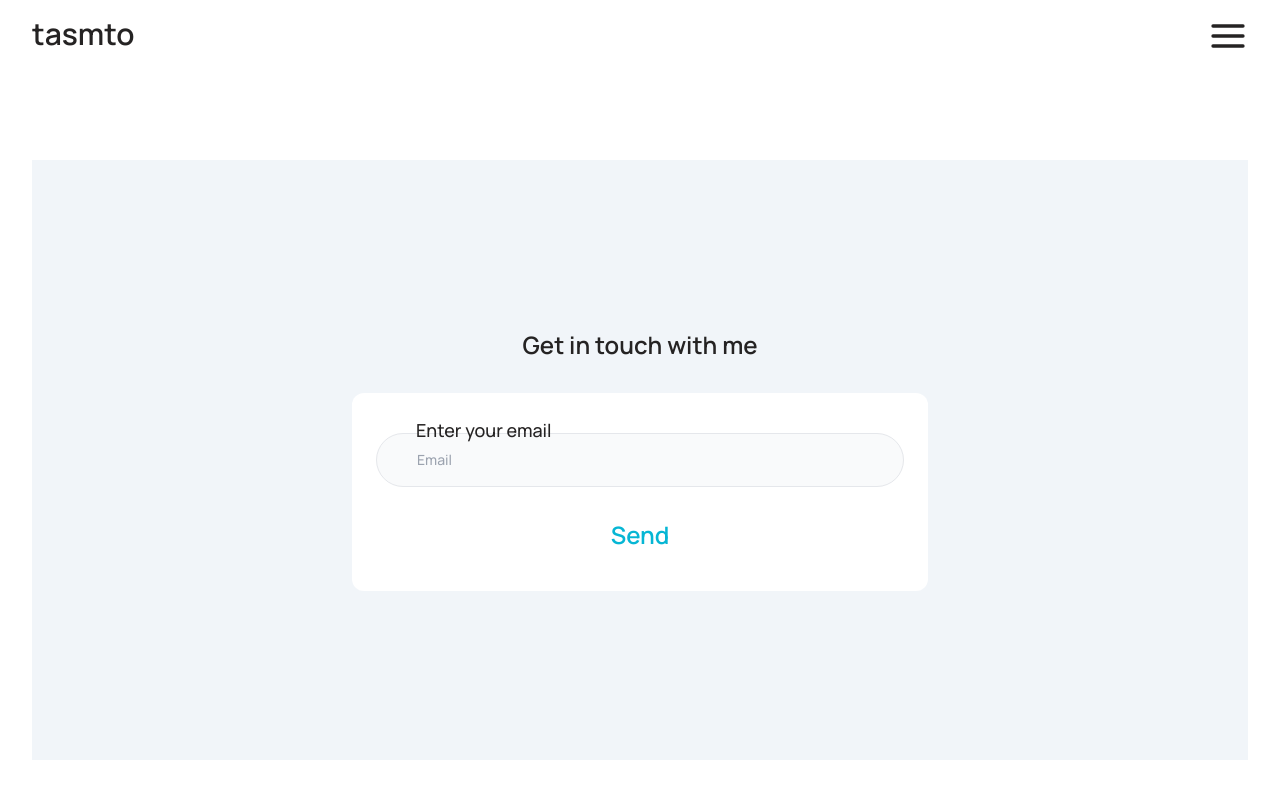
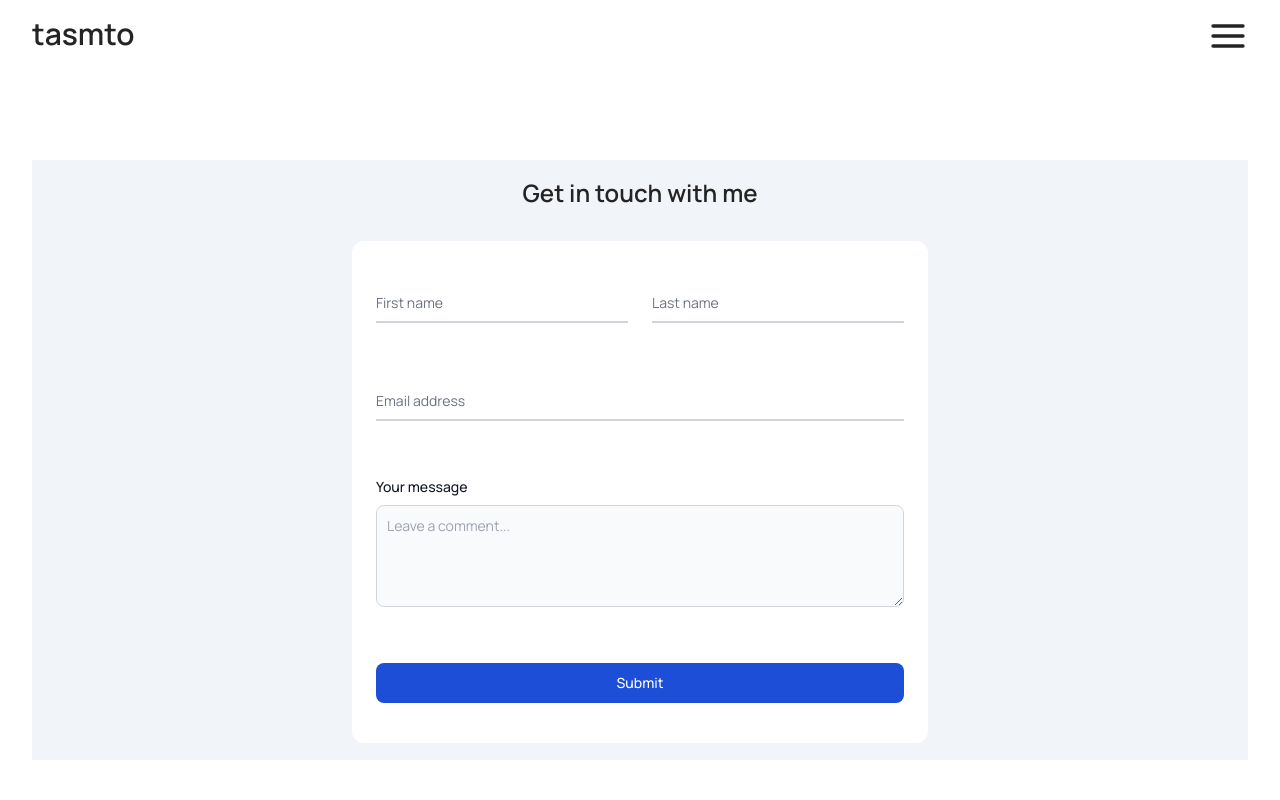
Before and after one commit to tasmto/portfolio, a React (Vite) app: page /get-in-touch in a window 1280 px wide. Shown: the top 800 px of the page. Built offline with nearby package versions, Linux system fonts and the light colour scheme.

Commit message:
Working on form page

```diff
--- a/src/components/portfolio/PortfolioContent.tsx
+++ b/src/components/portfolio/PortfolioContent.tsx
@@ -24,12 +24,13 @@ const PortfolioContent: React.FC<Props> = ({ content }) => {
     <section className='flex flex-col gap-12'>
       {Array.isArray(content.image) && (
         <div className='grid grid-cols-2 gap-4'>
-          {content.image.map((image) => (
+          {content.image.map((image, index) => (
             <div
               className=' col-span-2 overflow-hidden  h-[80vh] max-h-[300px] rounded-2xl  lg:col-span-1'
               style={{
                 background: image?.background || '#f5f5f5',
               }}
+              key={index}
             >
               <PortfolioPieceCard
                 image={image.url}
--- a/src/features/navbar/Navbar.tsx
+++ b/src/features/navbar/Navbar.tsx
@@ -17,7 +17,7 @@ const Navbar = ({ sticky = true }) => {
   const links = [
     { name: 'Portfolio', to: '/portfolio', id: 2 },
     { name: 'My CV', to: '/resume', id: 3 },
-    { name: 'Contact', to: '/contact', id: 4 },
+    { name: 'Get in touch', to: '/get-in-touch', id: 4 },
   ];
 
   const itemVariants = {
--- /dev/null
+++ b/src/features/scrollToTop/ScrollToTop.ts
@@ -0,0 +1,12 @@
+import { useEffect } from 'react';
+import { useLocation } from 'react-router-dom';
+
+export default function ScrollToTop() {
+  const { pathname } = useLocation();
+
+  useEffect(() => {
+    window.scrollTo(0, 0);
+  }, [pathname]);
+
+  return null;
+}
--- /dev/null
+++ b/src/features/transitions/Transitions.ts
@@ -0,0 +1,5 @@
+export const pageOpacityShift = {
+  initial: { opacity: 0 },
+  animate: { opacity: 1 },
+  exit: { opacity: 0 },
+};
--- a/src/pages/Contact.tsx
+++ b/src/pages/Contact.tsx
@@ -1,11 +1,18 @@
 import React from 'react';
+import { motion } from 'framer-motion';
+import { pageOpacityShift } from '../features/transitions/Transitions';
 
 const Contact = () => {
   const handleSubmit = (e: React.FormEvent) => {
     e.preventDefault();
   };
   return (
-    <div className=' mx-4 sm:mx-8 2xl:mx-auto max-w-screen-2xl flex flex-col gap-[6rem]'>
+    <motion.div
+      initial={pageOpacityShift.initial}
+      animate={pageOpacityShift.animate}
+      exit={pageOpacityShift.exit}
+      className=' mx-4 sm:mx-8 2xl:mx-auto max-w-screen-2xl flex flex-col gap-[6rem]'
+    >
       <section className='flex flex-col gap-8 justify-center items-center py-10 min-h-[75vh] max-h-[500px] bg-slate-100 '>
         <h1 className='text-2xl font-semibold'>Get in touch with me</h1>
 
@@ -13,25 +20,80 @@ const Contact = () => {
           onSubmit={handleSubmit}
           className='max-w-xl  w-full rounded-xl bg-white grid gap-8 p-6 py-10'
         >
-          <label className='text-lg font-medium  relative cursor-pointer'>
-            <span className='absolute z-10 bottom-[80%] left-10 '>
-              Enter your email
-            </span>
+          <div className='grid xl:grid-cols-2 xl:gap-6'>
+            <div className='relative z-0 w-full mb-6 group'>
+              <input
+                type='text'
+                name='floating_first_name'
+                id='floating_first_name'
+                className='block py-2.5 px-0 w-full text-sm text-gray-900 bg-transparent border-0 border-b-2 border-gray-300 appearance-none dark:text-white dark:border-gray-600 dark:focus:border-blue-500 focus:outline-none focus:ring-0 focus:border-blue-600 peer'
+                placeholder=' '
+                required
+              />
+              <label
+                htmlFor='floating_first_name'
+                className='peer-focus:font-medium absolute text-sm text-gray-500 dark:text-gray-400 duration-300 transform -translate-y-6 scale-75 top-3 -z-10 origin-[0] peer-focus:left-0 peer-focus:text-blue-600 peer-focus:dark:text-blue-500 peer-placeholder-shown:scale-100 peer-placeholder-shown:translate-y-0 peer-focus:scale-75 peer-focus:-translate-y-6'
+              >
+                First name
+              </label>
+            </div>
+            <div className='relative z-0 w-full mb-6 group'>
+              <input
+                type='text'
+                name='floating_last_name'
+                id='floating_last_name'
+                className='block py-2.5 px-0 w-full text-sm text-gray-900 bg-transparent border-0 border-b-2 border-gray-300 appearance-none dark:text-white dark:border-gray-600 dark:focus:border-blue-500 focus:outline-none focus:ring-0 focus:border-blue-600 peer'
+                placeholder=' '
+                required
+              />
+              <label
+                htmlFor='floating_last_name'
+                className='peer-focus:font-medium absolute text-sm text-gray-500 dark:text-gray-400 duration-300 transform -translate-y-6 scale-75 top-3 -z-10 origin-[0] peer-focus:left-0 peer-focus:text-blue-600 peer-focus:dark:text-blue-500 peer-placeholder-shown:scale-100 peer-placeholder-shown:translate-y-0 peer-focus:scale-75 peer-focus:-translate-y-6'
+              >
+                Last name
+              </label>
+            </div>
+          </div>
+          <div className='relative z-0 w-full mb-6 group'>
             <input
-              className='w-full px-10 py-4 text-sm bg-gray-50 focus:outline-none border border-gray-200 rounded-full
-              focus:border-cyan-900 focus:mt-4 transition-all'
-              type='text'
-              placeholder='Email'
-              id=''
+              type='email'
+              name='floating_email'
+              className='block py-2.5 px-0 w-full text-sm text-gray-900 bg-transparent border-0 border-b-2 border-gray-300 appearance-none dark:text-white dark:border-gray-600 dark:focus:border-blue-500 focus:outline-none focus:ring-0 focus:border-blue-600 peer'
+              placeholder=' '
+              required
             />
-          </label>
+            <label
+              htmlFor='floating_email'
+              className='peer-focus:font-medium absolute text-sm text-gray-500 dark:text-gray-400 duration-300 transform -translate-y-6 scale-75 top-3 -z-10 origin-[0] peer-focus:left-0 peer-focus:text-blue-600 peer-focus:dark:text-blue-500 peer-placeholder-shown:scale-100 peer-placeholder-shown:translate-y-0 peer-focus:scale-75 peer-focus:-translate-y-6'
+            >
+              Email address
+            </label>
+          </div>
 
-          <button className='text-2xl font-semibold text-cyan-500 hover:text-cyan-700'>
-            Send
+          <div className='relative z-0 w-full mb-6 group'>
+            <label
+              htmlFor='message'
+              className='block mb-2 text-sm font-medium text-gray-900 dark:text-gray-400'
+            >
+              Your message
+            </label>
+            <textarea
+              id='message'
+              rows='4'
+              className='block p-2.5 w-full text-sm text-gray-900 bg-gray-50 rounded-lg border border-gray-300 focus:ring-blue-500 focus:border-blue-500 '
+              placeholder='Leave a comment...'
+            ></textarea>
+          </div>
+
+          <button
+            type='submit'
+            className='text-white bg-blue-700 hover:bg-blue-800 focus:ring-4 focus:outline-none focus:ring-blue-300 font-medium rounded-lg text-sm w-full sm:w-auto px-5 py-2.5 text-center dark:bg-blue-600 dark:hover:bg-blue-700 dark:focus:ring-blue-800'
+          >
+            Submit
           </button>
         </form>
       </section>
-    </div>
+    </motion.div>
   );
 };
 
--- a/src/pages/Home.tsx
+++ b/src/pages/Home.tsx
@@ -5,12 +5,19 @@ import PortfolioGrid from '../components/portfolio/PortfolioGrid';
 import { motion } from 'framer-motion';
 import { FiMinus, FiGitCommit, FiColumns } from 'react-icons/fi';
 import { useNavigate } from 'react-router-dom';
+import { pageOpacityShift } from '../features/transitions/Transitions';
 
 const Home = () => {
   const navigate = useNavigate();
 
   return (
-    <div className=' mx-4  sm:mx-8 lg:mx-auto max-w-screen-xl flex flex-col gap-[6rem]'>
+    <motion.div
+      transition={{ type: 'spring', damping: 25, stiffness: 50 }}
+      initial={pageOpacityShift.initial}
+      animate={pageOpacityShift.animate}
+      exit={pageOpacityShift.exit}
+      className=' mx-4  sm:mx-8 lg:mx-auto max-w-screen-xl flex flex-col gap-[6rem]'
+    >
       <section className='text-center flex flex-col gap-6  sm:pb-12 '>
         <motion.h1
           className='text-2xl font-semibold sm:text-3xl sm:leading-relaxed md:text-4xl md:leading-relaxed mb-6'
@@ -101,7 +108,7 @@ const Home = () => {
 
         <AboutExtract />
       </motion.div>
-    </div>
+    </motion.div>
   );
 };
 
--- a/src/pages/Portfolio.tsx
+++ b/src/pages/Portfolio.tsx
@@ -1,10 +1,17 @@
 import React from 'react';
 import SkillsIcons from '../components/skillsBlocks/SkillsIcons';
 import PortfolioGrid from '../components/portfolio/PortfolioGrid';
+import { pageOpacityShift } from '../features/transitions/Transitions';
+import { motion } from 'framer-motion';
 
 const Portfolio = () => {
   return (
-    <div className=' mx-4  sm:mx-8 lg:mx-auto max-w-screen-lg flex flex-col gap-[6rem]'>
+    <motion.div
+      initial={pageOpacityShift.initial}
+      animate={pageOpacityShift.animate}
+      exit={pageOpacityShift.exit}
+      className=' mx-4  sm:mx-8 lg:mx-auto max-w-screen-lg flex flex-col gap-[6rem]'
+    >
       <section className='flex flex-col gap-6 '>
         <h1 className='text-2xl font-semibold'>My Portfolio:</h1>
         <div className='flex flex-col gap-4'>
@@ -13,7 +20,7 @@ const Portfolio = () => {
         </div>
       </section>
       <PortfolioGrid />
-    </div>
+    </motion.div>
   );
 };
 
--- a/src/pages/Resume.tsx
+++ b/src/pages/Resume.tsx
@@ -1,11 +1,18 @@
 import React, { Profiler } from 'react';
 import SkillsIcons from '../components/skillsBlocks/SkillsIcons';
+import { motion } from 'framer-motion';
+import { pageOpacityShift } from '../features/transitions/Transitions';
 
 import PortfolioGrid from '../components/portfolio/PortfolioGrid';
 
 const Resume = () => {
   return (
-    <div className=' mx-6 sm:mx-8 lg:mx-auto max-w-screen-lg flex flex-col gap-[6rem]'>
+    <motion.div
+      initial={pageOpacityShift.initial}
+      animate={pageOpacityShift.animate}
+      exit={pageOpacityShift.exit}
+      className=' mx-6 sm:mx-8 lg:mx-auto max-w-screen-lg flex flex-col gap-[6rem]'
+    >
       <section className=' flex flex-col gap-8 pt-10  '>
         <h1 className='text-2xl font-semibold'>
           I'm currently woking as a frontend developer at Future Agent.
@@ -317,7 +324,7 @@ const Resume = () => {
           </article>
         </div>
       </section>
-    </div>
+    </motion.div>
   );
 };
 
```
Also changed, not shown: src/App.tsx (+15 -4 lines), src/pages/PortfolioPiece.tsx (+9 -4 lines).
